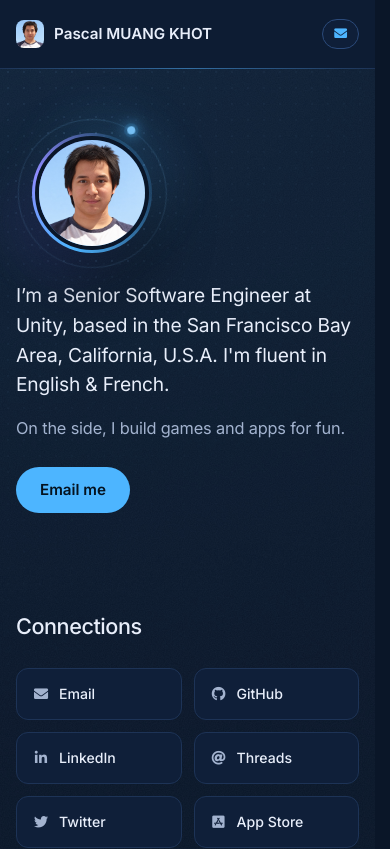
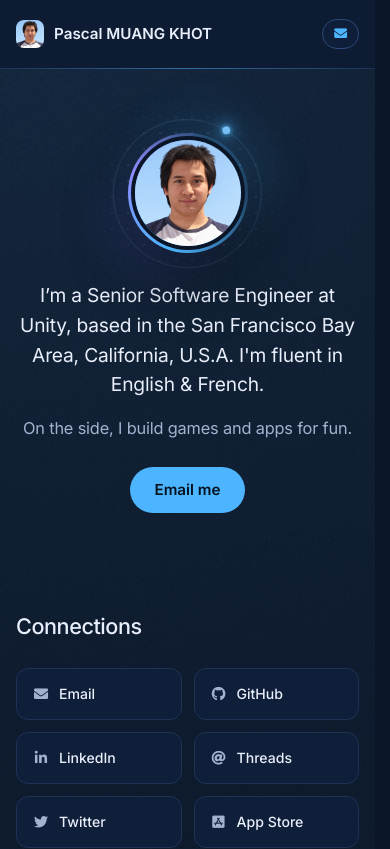
Before and after one commit to mkpascal/mkpascal.net, a Next.js app: page / in a window 390 px wide. Shown: the top 849 px of the page. Built offline with nearby package versions, Linux system fonts and the light colour scheme.

Commit message:
Center hero photo, text and button on mobile
Co-Authored-By: Claude Opus 5.5 <noreply@anthropic.com>

```diff
--- a/styles/home.module.css
+++ b/styles/home.module.css
@@ -421,9 +421,22 @@
   }
 
   .heroPhoto {
-    justify-self: start;
+    justify-self: center;
     width: 7.5rem;
-    margin: 1rem 0 0 1rem;
+    margin: 1rem 0 0;
+  }
+
+  .heroText {
+    text-align: center;
+  }
+
+  .lead {
+    margin-left: auto;
+    margin-right: auto;
+  }
+
+  .actions {
+    justify-content: center;
   }
 
   .photoOrbit {
```
